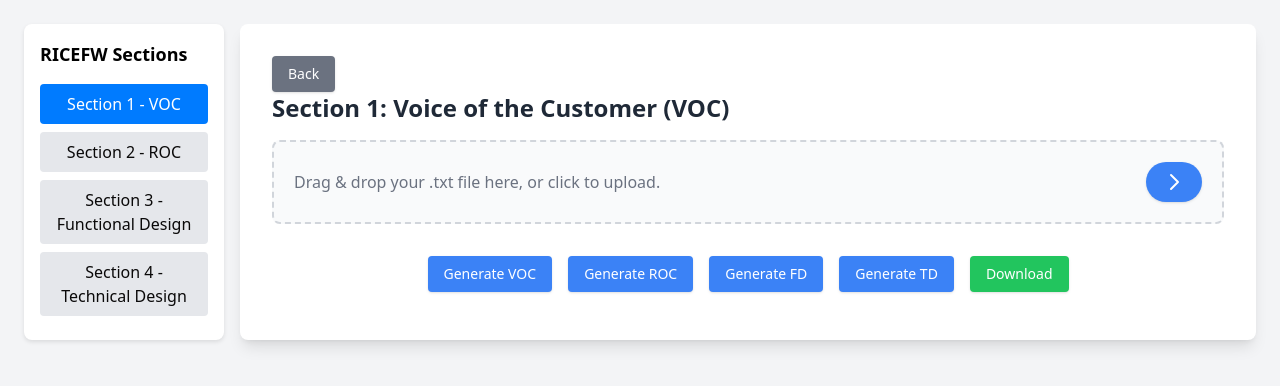
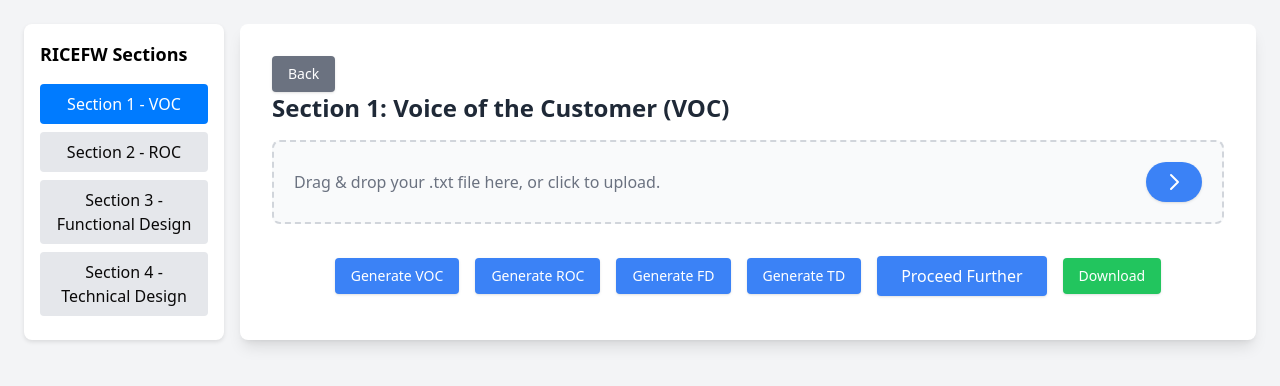
Before and after one commit to naveensomalapuri/GenAIAmplifier_v1.0.0, a FastAPI app: page /section1.html in a window 1280 px wide. Shown: the top 386 px of the page. Run offline with FastAPI, Linux system fonts and the light colour scheme; some libraries are stand-ins or nearby versions.

Commit message:
Update section1.html
removed comments for proceed button

```diff
--- a/templates/section1.html
+++ b/templates/section1.html
@@ -289,9 +289,9 @@
                 <button id="generate-td" class="bg-blue-500 hover:bg-blue-600 text-white text-sm px-4 py-2 rounded shadow transition">
                     Generate TD
                 </button>
-<!--                 <button type="submit" class="bg-blue-500 hover:bg-blue-600 text-white px-6 py-2 rounded shadow transition">
+                 <button type="submit" class="bg-blue-500 hover:bg-blue-600 text-white px-6 py-2 rounded shadow transition">
                     Proceed Further
-                </button> -->
+                </button>
                 <button id="download-resume-btn" class="bg-green-500 hover:bg-green-600 text-white text-sm px-4 py-2 rounded shadow transition">
                     Download
                 </button>
```
